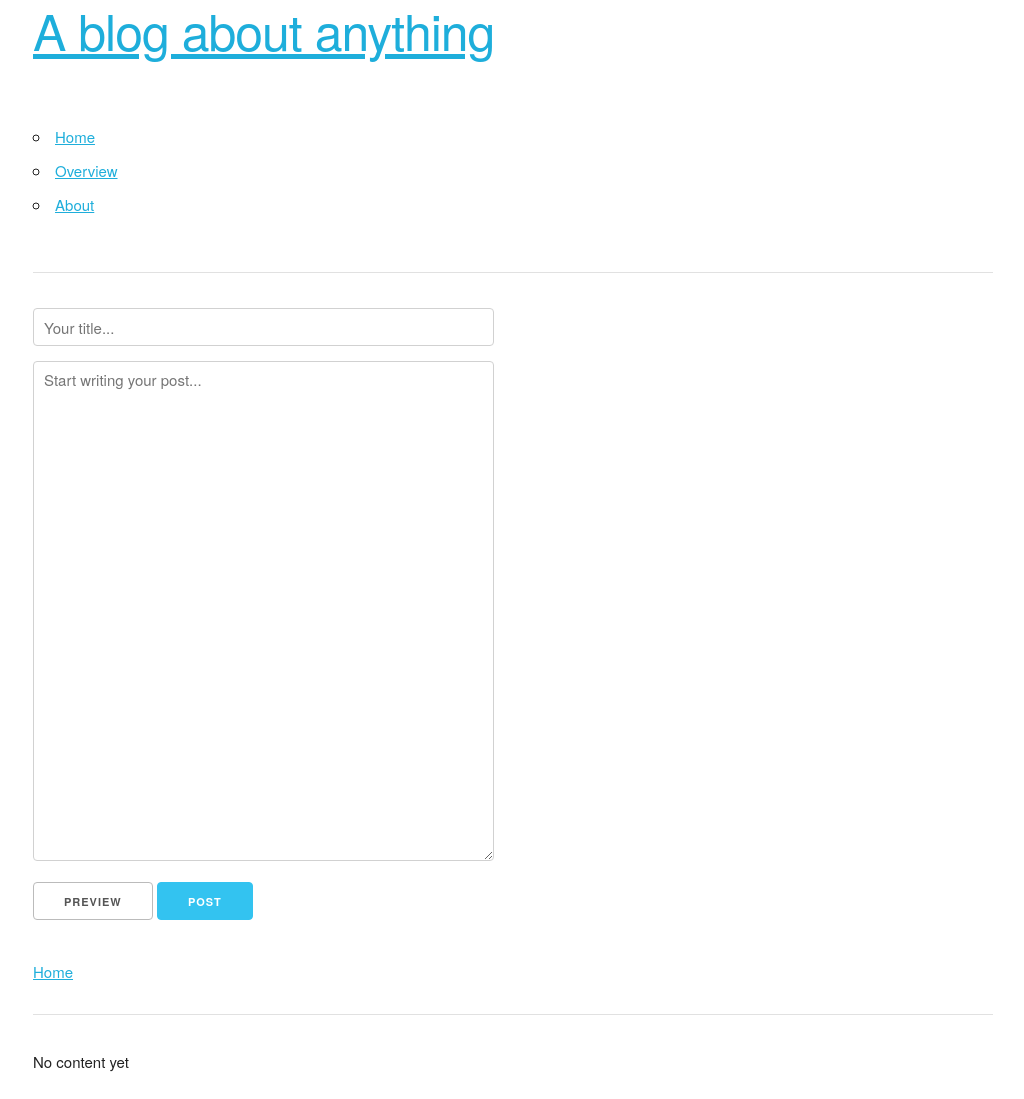
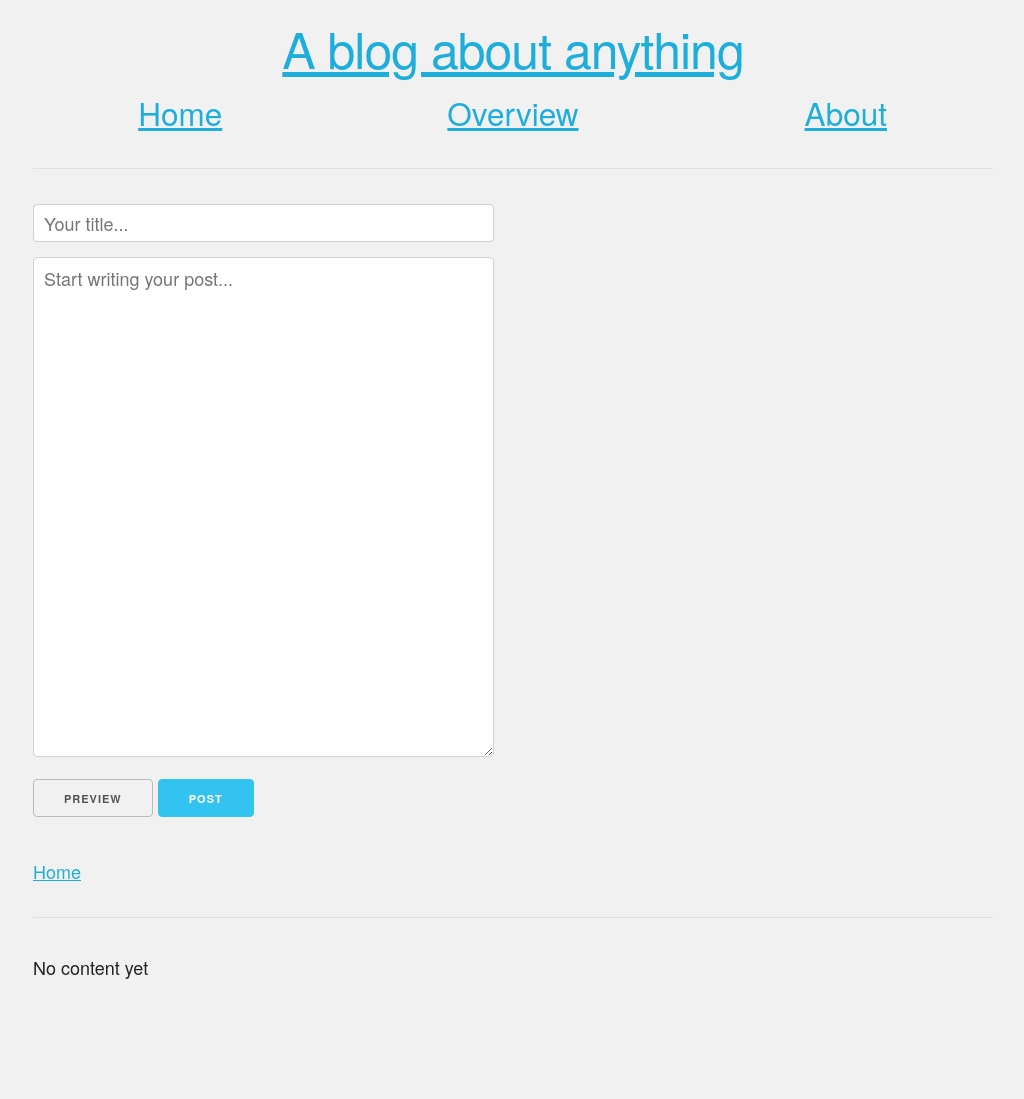
Before and after one commit to j0holo/simple_blog, a Python web app: template app/templates/admin/add_post.html in a window 1280 px wide. Shown: the whole page, without its empty margins (127-1151 px from the left). After the commit the page ends 979 px from the top, so only its background shows below. Run offline with Jinja, Linux system fonts and the light colour scheme; the template is opened without the code that fills it, so the values that code supplies are empty.

Commit message:
Update style.css for a more appealing style
Also found a bug in the /post/<int:id> route. I wrote the where()
lookup wrong used 'and' instead of '&'. It's fixed.

```diff
--- a/app/static/style.css
+++ b/app/static/style.css
@@ -1,17 +1,62 @@
 /*
 *	General styles
 *
-*	Menus
+*	Banner
+*
+*	Nav
 *
 *	Forms
+*
+*	Posts
 */
 
 
 /** General styles **/
 
-/** Menu **/
-nav {
-    margin-top: 3em;
+body {
+	font-size: 1.8em;
+	line-height: 1.65em;
+	background-color: #f1f1f1;
+}
+
+.overview thead {
+	font-weight: bold;
+}
+
+.float-right {
+	float: right;
+}
+
+/** Banner **/
+
+.banner {
+	display: block;
+	padding-top: 1em;
+	text-align: center;
+}
+
+/** Nav **/
+
+nav ul {
+    list-style-type: none;
+    margin: 0;
+    padding: 0;
+    overflow: hidden;
+}
+
+nav ul li {
+	display: inline-block;
+}
+
+nav li a {
+    display:flex;
+    justify-content:center;
+    align-items:center;
+	font-size: 175%;
+}
+
+nav li a:hover {
+	color: #4682b4;
 }
 
 /** Forms **/
@@ -25,8 +70,20 @@ nav {
     height: 50rem;
 }
 
+/** Posts **/
+
+article {
+	margin: auto;
+	padding: 0 1em;
+}
+
+article p {
+	margin-bottom: 2em;
+}
+
 .post-details {
-    padding-bottom: 0.5em;
-    font-style: italic;
-    font-size: 1em;
+	color: #444444;
+	margin-bottom: 0.5em;
+	font-style: italic;
+	font-size: 1em;
 }
--- a/app/templates/footer.html
+++ b/app/templates/footer.html
@@ -1,5 +1,8 @@
 <footer class="row">
     <hr>
     <p>No content yet</p>
+	{% if session['logged_in'] %}
+	<a href="{{url_for('admin.logout')}}">Logout</a>
+	{% endif %}
     <script src="{{url_for('static', filename='shortcuts.js')}}" charset="utf-8"></script>
 </footer>
--- a/app/templates/nav.html
+++ b/app/templates/nav.html
@@ -4,18 +4,11 @@
     </div>
 </div>
 
-<nav>
-    <div class="row">
-        <ul>
-            <li><a href="{{ url_for('home.index') }}">Home</a></li>
-            <li><a href="{{ url_for('post.posts') }}">Overview</a></li>
-            <li><a href="{{ url_for('home.about') }}">About</a></li>
-            {% if session['logged_in'] %}
-            <li><a href="{{url_for('admin.logout')}}">Logout</a></li>
-            {% else %}
-            <!-- <a href="{{url_for('admin.login')}}">Login</a> -->
-            {% endif %}
-        </ul>
-    </div>
+<nav class="row">
+    <ul>
+        <li class="four columns"><a href="{{ url_for('home.index') }}">Home</a></li>
+        <li class="four columns"><a href="{{ url_for('post.posts') }}">Overview</a></li>
+        <li class="four columns"><a href="{{ url_for('home.about') }}">About</a></li>
+    </ul>
 </nav>
 <hr>
--- a/app/templates/post/post.html
+++ b/app/templates/post/post.html
@@ -20,6 +20,6 @@
                 post_id=post.id) }}">
             Update post</a>
     {% endif %}
-    <a href="{{ url_for('home.index') }}">Home</a>
+    <a class="float-right" href="{{ url_for('home.index') }}">Home</a>
 </div>
 {% endblock %}
```
Also changed, not shown: app/views/post.py (+6 -4 lines).
